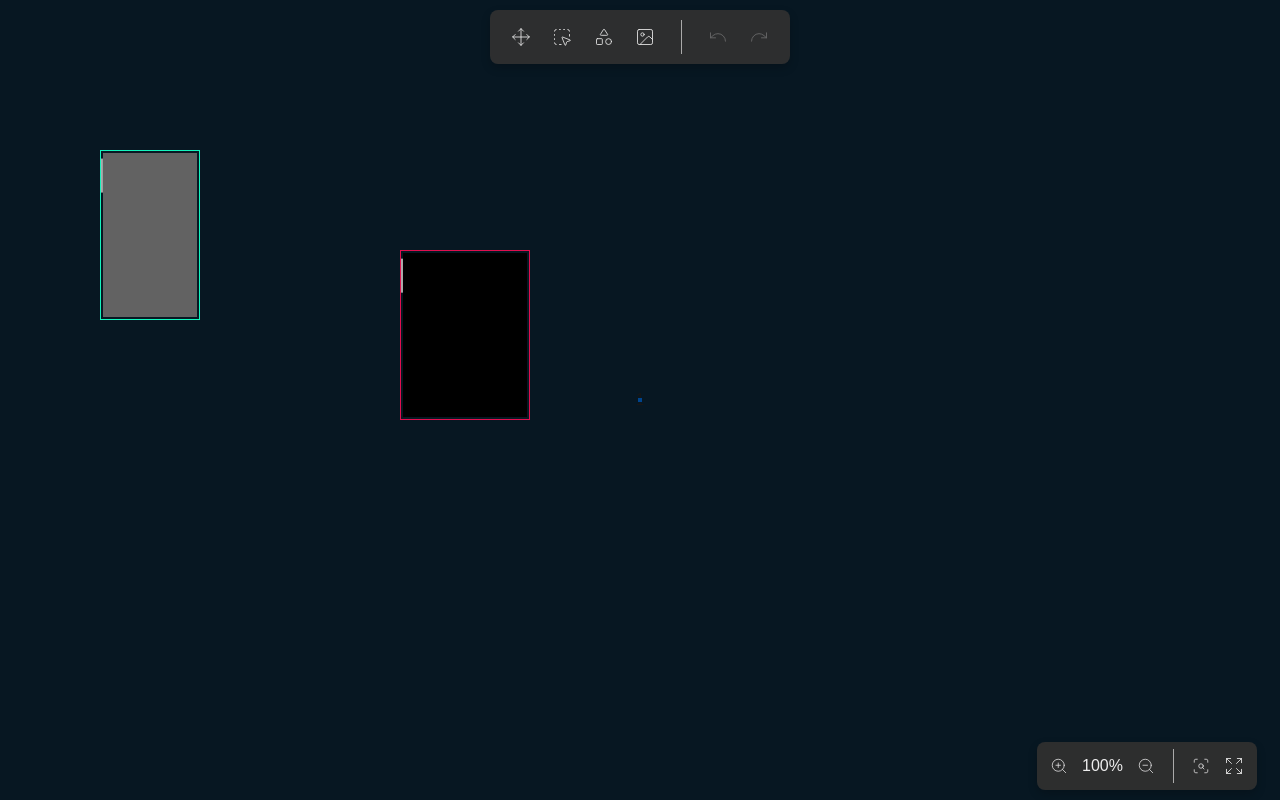
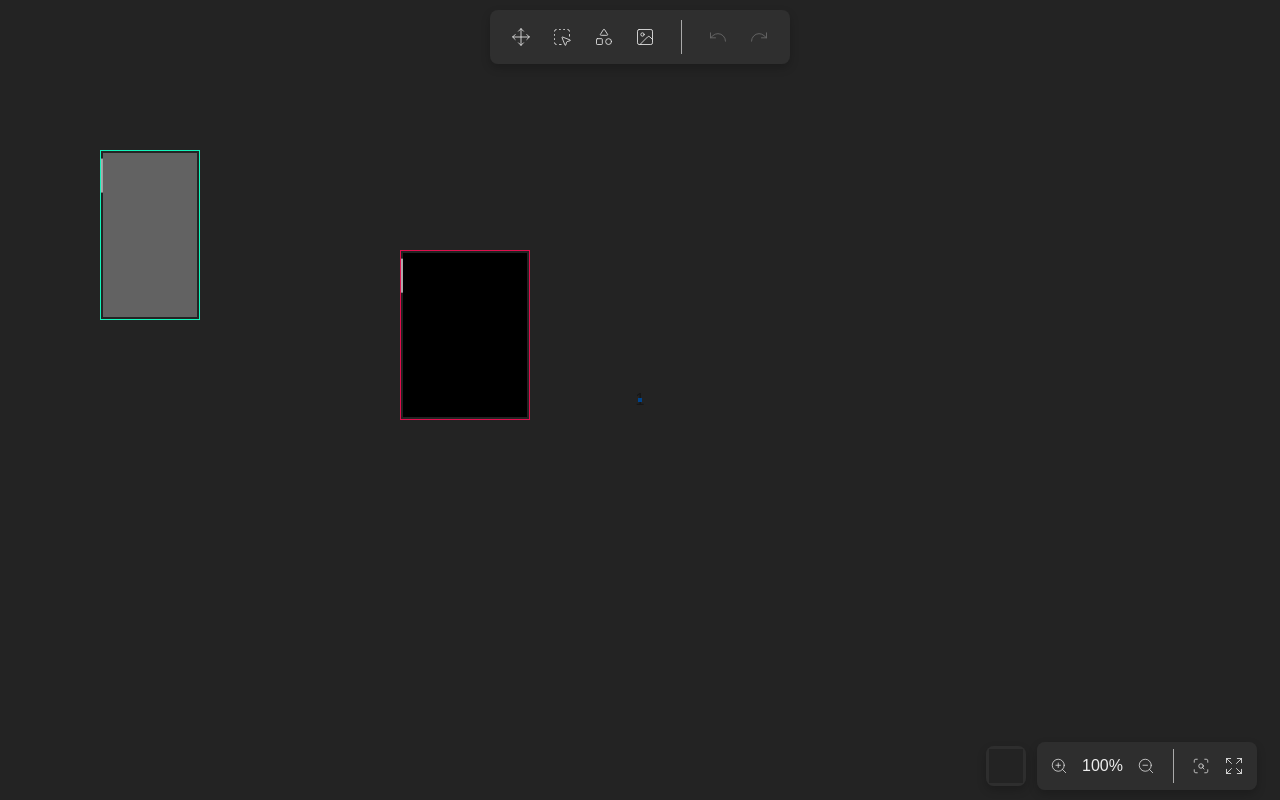
Before and after one commit to miladshiri/animateDraw, a Next.js app: page / in a window 1280 px wide. Built offline with nearby package versions, Linux system fonts and the light colour scheme.

Commit message:
Add boardColor functionality

```diff
--- a/app/page.js
+++ b/app/page.js
@@ -7,6 +7,7 @@ import ZoomToolbar from "@/components/ZoomToolbar";
 import ShapeToolbar from "@/components/ShapeToolbar";
 import ShapeSettings from "@/components/ShapeSettings";
 import { getImageFromIndexedDB, saveImageToIndexedDB } from "@/utils/indexedDBHelper";
+import BottomToolbar from "@/components/BottomToolbar";
 
 export default function Home() {
   const defaultShapes = [
@@ -36,6 +37,12 @@ export default function Home() {
     const savedOffset = localStorage.getItem("offset");
     return savedOffset ? JSON.parse(savedOffset) : {x:0, y:0};
   });
+
+  const [boardColor, setBoardColor] = useState(() => {
+    const savedOffset = localStorage.getItem("boardColor");
+    return savedOffset ? JSON.parse(savedOffset) : "#232323";
+  });
+
   const [universalMousePosition, setUniversalMousePosition] = useState({ x: 0, y: 0 });
 
   const [isPanning, setIsPanning] = useState(false);
@@ -67,6 +74,7 @@ export default function Home() {
 
   const [isFreezeScreenSelected, setIsFreezeScreenSelected] = useState(false);
 
+
   const generateUniqueId = () => {
     return `${Date.now()}-${Math.random().toString(36).slice(2, 11)}`;
   }
@@ -80,7 +88,8 @@ export default function Home() {
     localStorage.setItem("shapes", JSON.stringify(allShapes));
     localStorage.setItem("scale", JSON.stringify(scale));
     localStorage.setItem("offset", JSON.stringify(offset));
-  }, [allShapes, scale, offset]);
+    localStorage.setItem("boardColor", JSON.stringify(boardColor));
+  }, [allShapes, scale, offset, boardColor]);
 
   const pushToHistory = (newShapes) => {
     console.log('push to history called')
@@ -883,7 +892,7 @@ export default function Home() {
         width: "100vw",
         height: "100vh",
         overflow: "hidden",
-        backgroundColor:"rgb(7, 23, 34)",
+        backgroundColor:`${boardColor}`,
         display: "flex",
         alignItems: "center",
         justifyContent: "center",
@@ -915,6 +924,8 @@ export default function Home() {
       }
 
       <ZoomToolbar scale={scale} zoomInOut={zoomInOut} resetZoom={resetZoom} fitScreen={fitScreen} freezeScreen={freezeScreen} isFreezeScreenSelected={isFreezeScreenSelected}/>
+
+      <BottomToolbar boardColor={boardColor} setBoardColor={setBoardColor} />
 
       {allShapes.map((shape, index) => (
         <ShapeWrapper
--- /dev/null
+++ b/components/BottomToolbar.js
@@ -0,0 +1,82 @@
+"use client";
+
+import React, { useState } from "react";
+import { HexColorPicker } from "react-colorful";
+
+const BottomToolbar = ({boardColor, setBoardColor}) => {
+  const toolbarStyle = {
+    position: "fixed",
+    bottom: "14px",
+    right: "250px",
+    transform: "translateX(-10%)",
+    width: "40px",
+    height: "40px",
+    backgroundColor: "rgba(48, 48, 48, 0.95)",
+    boxShadow: "0px 4px 10px rgba(0, 0, 0, 0.2)",
+    borderRadius: "8px",
+    padding: "3px",
+    zIndex: 1000,
+    display: "flex",
+    justifyContent: "space-around",
+    alignItems: "center",
+  };
+
+  const [showPicker, setShowPicker] = useState(false);
+
+
+  return (
+    <div className="toolbar" style={toolbarStyle}
+      onMouseUp={(event) => event.stopPropagation()}
+      onMouseDown={(event) => event.stopPropagation()}
+    >
+
+      <button
+        onMouseUp={(event) => event.stopPropagation()}
+        onMouseDown={(event) => setShowPicker(!showPicker)}
+        style={{
+          width: "100%",
+          height: "100%",
+          backgroundColor: `${boardColor}`
+        }}
+      >
+      </button>
+
+      {/* Color Picker (Shown on Click) */}
+      {showPicker && (
+        <div
+          style={{
+            position: "absolute",
+            bottom: "40px",
+            left: "0",
+            background: "#fff",
+            padding: "10px",
+            borderRadius: "8px",
+            boxShadow: "0 4px 6px rgba(0,0,0,0.1)",
+            zIndex: 10,
+          }}
+        >
+          <HexColorPicker onMouseUp={(e) => e.stopPropagation()} onMouseDown={(e) => e.stopPropagation()} color={boardColor} onChange={setBoardColor} />
+          <div>{boardColor}</div>
+          <button
+            onMouseUp={(e) => {setShowPicker(false); e.stopPropagation();}}
+            onMouseDown={(e) => e.stopPropagation()}
+            style={{
+              marginTop: "10px",
+              width: "100%",
+              padding: "5px",
+              background: "#000",
+              color: "#fff",
+              border: "none",
+              cursor: "pointer",
+            }}
+          >
+            Close
+          </button>
+        </div>
+      )}
+
+    </div>
+  );
+};
+
+export default BottomToolbar;
```
